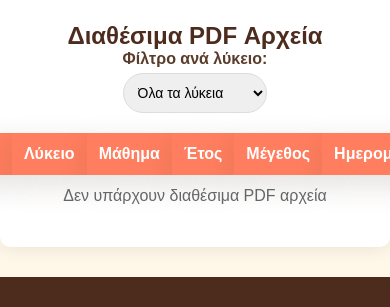
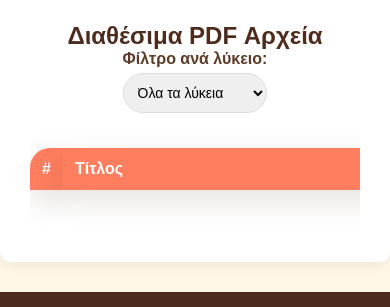
Before and after one commit to georgia-chrs/Math-steki-site-updated, a website: page public/admin-pallia-themata.html in a window 390 px wide. Shown: the part 1440-1747 px from the top of the page. Drawn offline with Linux system fonts and the light colour scheme; no server answers.

Commit message:
Admin-paliathe

```diff
--- a/public/admin-pallia-themata.html
+++ b/public/admin-pallia-themata.html
@@ -253,11 +253,14 @@
             margin-top: 5px;
         }
         @media (max-width: 900px) {
+            .pdf-table-responsive {
+                width: 100%;
+                overflow-x: auto;
+                }
+
             .pdf-table {
-                overflow-x: auto;
-            }
-            .pdf-table table {
-                min-width: 800px;
+                min-width: 700px; /* ή όσο χρειάζεται */
+                width: max-content;
             }
         }
 
@@ -394,6 +397,8 @@
                     <option value="ΕΠΑΛ">ΕΠΑΛ</option>
                 </select>
             </div>
+            <div class="pdf-table-responsive">
+
                 <table class="pdf-table" id="pdf-table">
                     <thead>
                         <tr>
@@ -411,6 +416,7 @@
                         <!-- Τα PDF θα φορτωθούν δυναμικά -->
                     </tbody>
                 </table>
+            </div>
         </div>
     </div>
 
```
